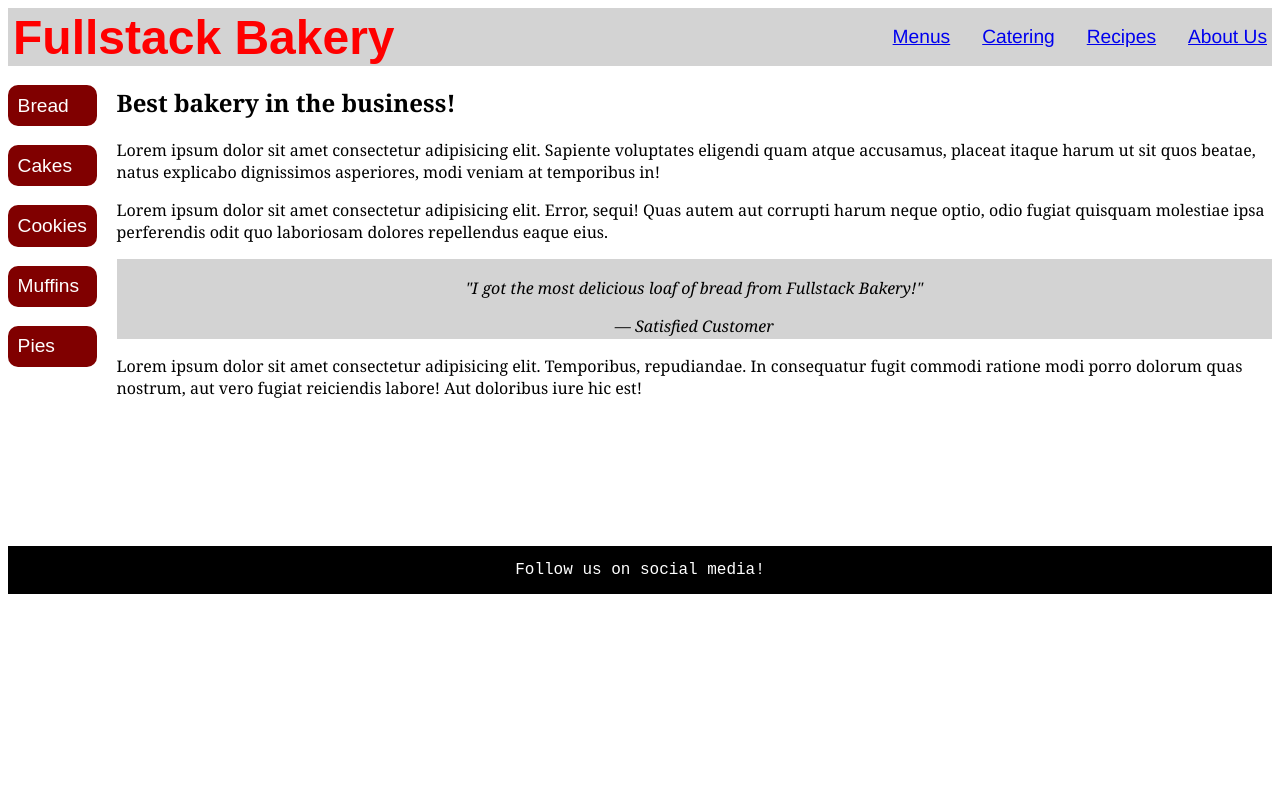
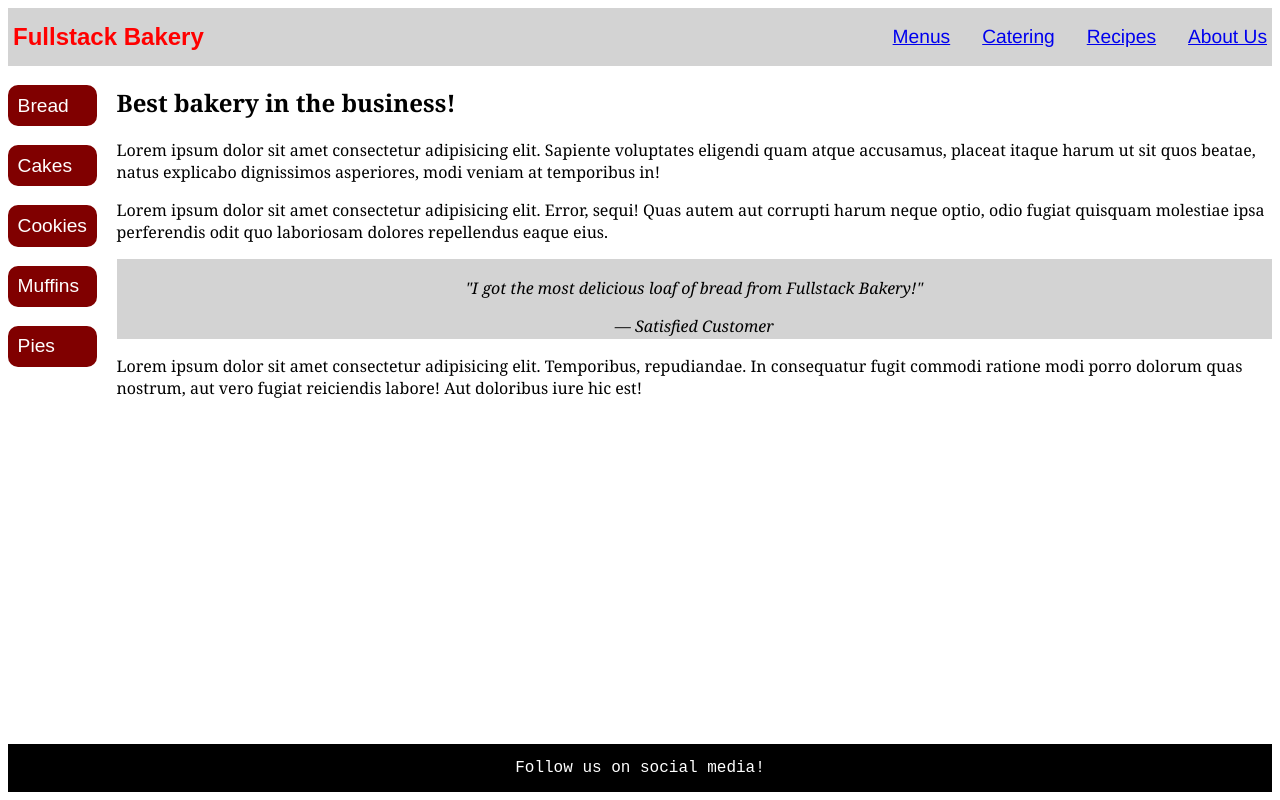
Before and after one commit to Zebediah79/block06, a plain HTML site: page index.html in a window 1280 px wide. Drawn offline with Linux system fonts and the light colour scheme.

Commit message:
Made updates to make foot flush to bottom.

```diff
--- a/styles.css
+++ b/styles.css
@@ -1,3 +1,9 @@
+body {
+  display: flex;
+  flex-direction: column;
+  height: 98vh;
+}
+
 header {
   margin: 0px;
   padding: 5px;
@@ -24,6 +30,8 @@ main {
   margin: 0px;
   height: 20rem;
   display: flex;
+  flex-grow: 1;
+  flex: 1;
   justify-content: center;
   font-size: 1rem;
   font-family: Cambria, Georgia, serif;
@@ -77,7 +85,7 @@ footer {
   display: flex;
   color: red;
   font-family: Copperplate, "Copperplate Gothic Light", fantasy;
-  font-size: 3em;
+  font-size: 1.5em;
   font-weight: bold;
 }
 
```
